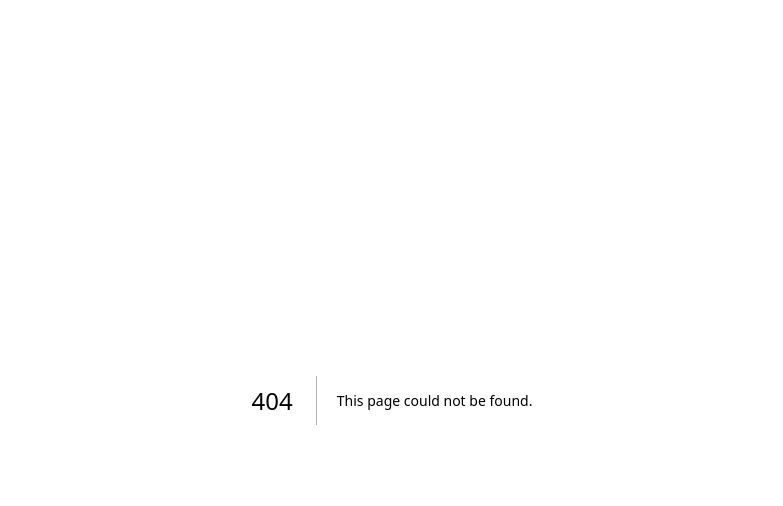
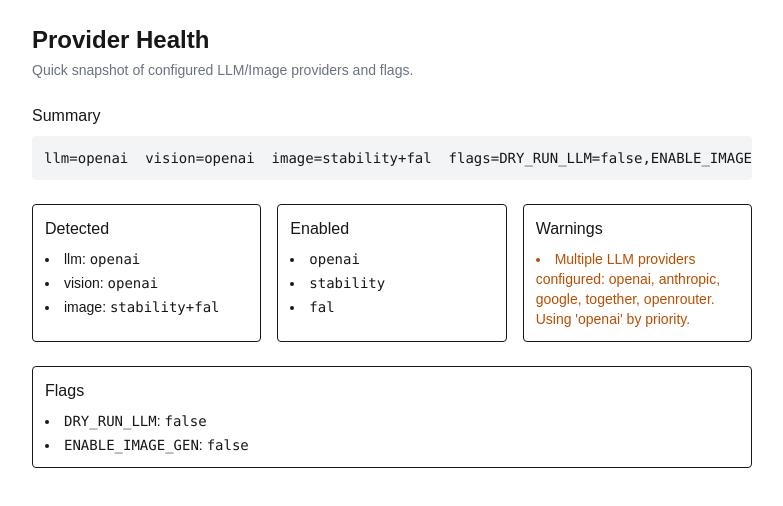
Before and after one commit to terrytao/cutlist-mvp, a Next.js app: page /dev/providers in a window 1280 px wide. Before the commit this address had no page. Shown: the top 506 px of the page, without its empty margins (248-1031 px from the left). Built offline with nearby package versions, Linux system fonts and the light colour scheme; no server answers.

Commit message:
docs: add AGENTS.md and .env.example; dev: provider health page and diagnostics API; ui: dev index and env badge/link

```diff
--- /dev/null
+++ b/src/app/api/_diag/providers/route.ts
@@ -0,0 +1,18 @@
+import { detectProviders, formatProviderSummary } from "@/lib/providers";
+
+export const runtime = "nodejs";
+export const dynamic = "force-dynamic";
+
+export async function GET() {
+  const info = detectProviders();
+  const body = {
+    summary: formatProviderSummary(info),
+    info,
+  };
+  return new Response(JSON.stringify(body, null, 2), {
+    headers: {
+      "Content-Type": "application/json",
+      "Cache-Control": "no-store",
+    },
+  });
+}
--- /dev/null
+++ b/src/app/dev/page.tsx
@@ -0,0 +1,35 @@
+import Link from "next/link";
+
+export const metadata = { title: "Dev Index" };
+
+const links = [
+  { href: "/dev/providers", label: "Provider Health" },
+  { href: "/dev/oneclick", label: "One-Click" },
+  { href: "/dev/plates", label: "Plates" },
+  { href: "/dev/photo3d", label: "Photo 3D" },
+  { href: "/dev/photo3d-csg", label: "Photo 3D (CSG)" },
+  { href: "/dev/spec-to-pic", label: "Spec → Picture" },
+  { href: "/dev/three-preview", label: "Three.js Preview" },
+];
+
+export default function DevIndexPage() {
+  return (
+    <main className="max-w-2xl mx-auto p-6 space-y-6">
+      <header className="space-y-1">
+        <h1 className="text-2xl font-semibold">Dev Index</h1>
+        <p className="text-sm text-gray-500">Quick links to development and diagnostic pages.</p>
+      </header>
+
+      <ul className="grid grid-cols-1 sm:grid-cols-2 gap-3">
+        {links.map((l) => (
+          <li key={l.href} className="border rounded hover:border-black transition-colors">
+            <Link href={l.href} className="block p-3">
+              <span className="font-medium">{l.label}</span>
+              <span className="block text-xs text-gray-500">{l.href}</span>
+            </Link>
+          </li>
+        ))}
+      </ul>
+    </main>
+  );
+}
--- /dev/null
+++ b/src/app/dev/providers/page.tsx
@@ -0,0 +1,68 @@
+import { detectProviders, formatProviderSummary } from "@/lib/providers";
+
+export const metadata = { title: "Provider Health" };
+
+export default function ProvidersHealthPage() {
+  const info = detectProviders();
+  return (
+    <main className="max-w-3xl mx-auto p-6 space-y-6">
+      <header className="space-y-1">
+        <h1 className="text-2xl font-semibold">Provider Health</h1>
+        <p className="text-sm text-gray-500">Quick snapshot of configured LLM/Image providers and flags.</p>
+      </header>
+
+      <section>
+        <h2 className="font-medium mb-2">Summary</h2>
+        <pre className="bg-gray-100 rounded p-3 overflow-x-auto text-sm">
+{formatProviderSummary(info)}
+        </pre>
+      </section>
+
+      <section className="grid grid-cols-1 md:grid-cols-3 gap-4">
+        <div className="border rounded p-3">
+          <h3 className="font-medium mb-2">Detected</h3>
+          <ul className="list-disc list-inside text-sm space-y-1">
+            <li>llm: <code>{info.llm ?? "none"}</code></li>
+            <li>vision: <code>{info.vision ?? "none"}</code></li>
+            <li>image: <code>{info.image ?? "none"}</code></li>
+          </ul>
+        </div>
+        <div className="border rounded p-3">
+          <h3 className="font-medium mb-2">Enabled</h3>
+          {info.enabled.length ? (
+            <ul className="list-disc list-inside text-sm space-y-1">
+              {info.enabled.map((k) => (
+                <li key={k}><code>{k}</code></li>
+              ))}
+            </ul>
+          ) : (
+            <p className="text-sm text-gray-500">None</p>
+          )}
+        </div>
+        <div className="border rounded p-3">
+          <h3 className="font-medium mb-2">Warnings</h3>
+          {info.warnings.length ? (
+            <ul className="list-disc list-inside text-sm space-y-1 text-amber-700">
+              {info.warnings.map((w, i) => (
+                <li key={i}>{w}</li>
+              ))}
+            </ul>
+          ) : (
+            <p className="text-sm text-gray-500">None</p>
+          )}
+        </div>
+      </section>
+
+      <section className="border rounded p-3">
+        <h3 className="font-medium mb-2">Flags</h3>
+        <ul className="list-disc list-inside text-sm space-y-1">
+          {Object.entries(info.flags).map(([k, v]) => (
+            <li key={k}>
+              <code>{k}</code>: <code>{String(v)}</code>
+            </li>
+          ))}
+        </ul>
+      </section>
+    </main>
+  );
+}
--- a/src/app/page.tsx
+++ b/src/app/page.tsx
@@ -1,5 +1,6 @@
 "use client";
 import { useMemo, useRef, useState, useEffect } from "react";
+import Link from "next/link";
 
 /* Types */
 type GenResp = { images: string[]; usedPrompt?: string };
@@ -37,6 +38,14 @@
 
 /* Page */
 export default function Home() {
+  const isDev = process.env.NODE_ENV !== "production";
+  const env = process.env.NODE_ENV || "development";
+  const envLabel = env.toUpperCase();
+  const envBadgeClass = env === "production"
+    ? "bg-red-50 border-red-200 text-red-700"
+    : env === "test"
+      ? "bg-indigo-50 border-indigo-200 text-indigo-700"
+      : "bg-blue-50 border-blue-200 text-blue-700";
   // Flow
   const [basePrompt, setBasePrompt] = useState('Square end table, Shaker/Arts&Crafts style. 24"W x 24"D x 16"H. Mortise & tenon.');
   const [refineText, setRefineText] = useState("");
@@ -208,11 +217,20 @@
             <p className="text-xs text-gray-500">Prompt → 3 concepts → refine → finalize → cut list + SVG</p>
           </div>
           <div className="ml-auto flex items-center gap-2">
+            <span className={`inline-flex items-center gap-2 px-2 py-1 rounded-md border text-xs ${envBadgeClass}`}>
+              <span className="hidden sm:inline">Env:</span>
+              <span>{envLabel}</span>
+            </span>
             <span className={`inline-flex items-center gap-2 px-2 py-1 rounded-md border text-xs ${badgeClass}`} title="We cover a small preview budget so you can try. Final export is paid.">
               <span className="hidden sm:inline">Free preview left:</span>
               <span>${remainingDollars ?? "—"} / ${capDollars ?? "—"}</span>
               <button onClick={refreshTrial} className="underline decoration-dotted text-xs">refresh</button>
             </span>
+            {isDev && (
+              <Link href="/dev" className="text-xs underline decoration-dotted">
+                Dev
+              </Link>
+            )}
           </div>
         </div>
       </header>
```
Also changed, not shown: 2 other files (tests, documents, lock files or other folders).
